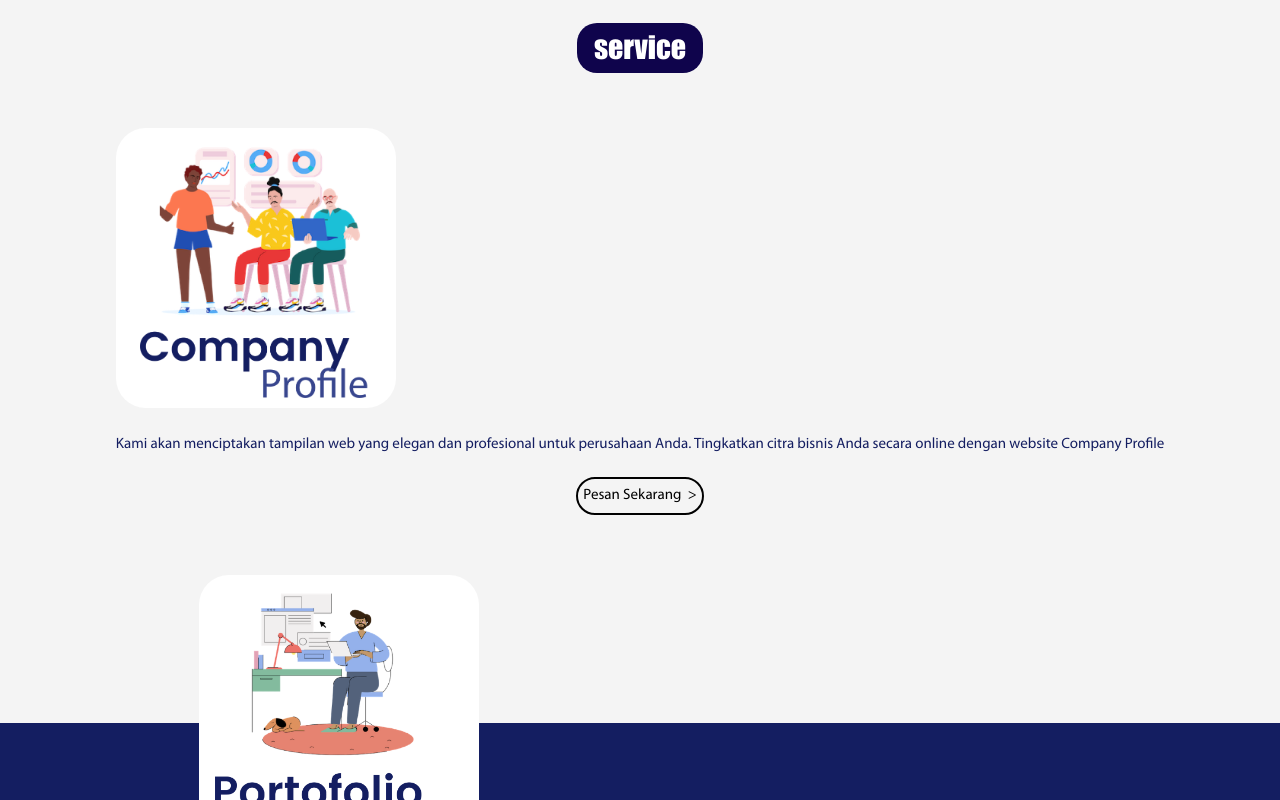
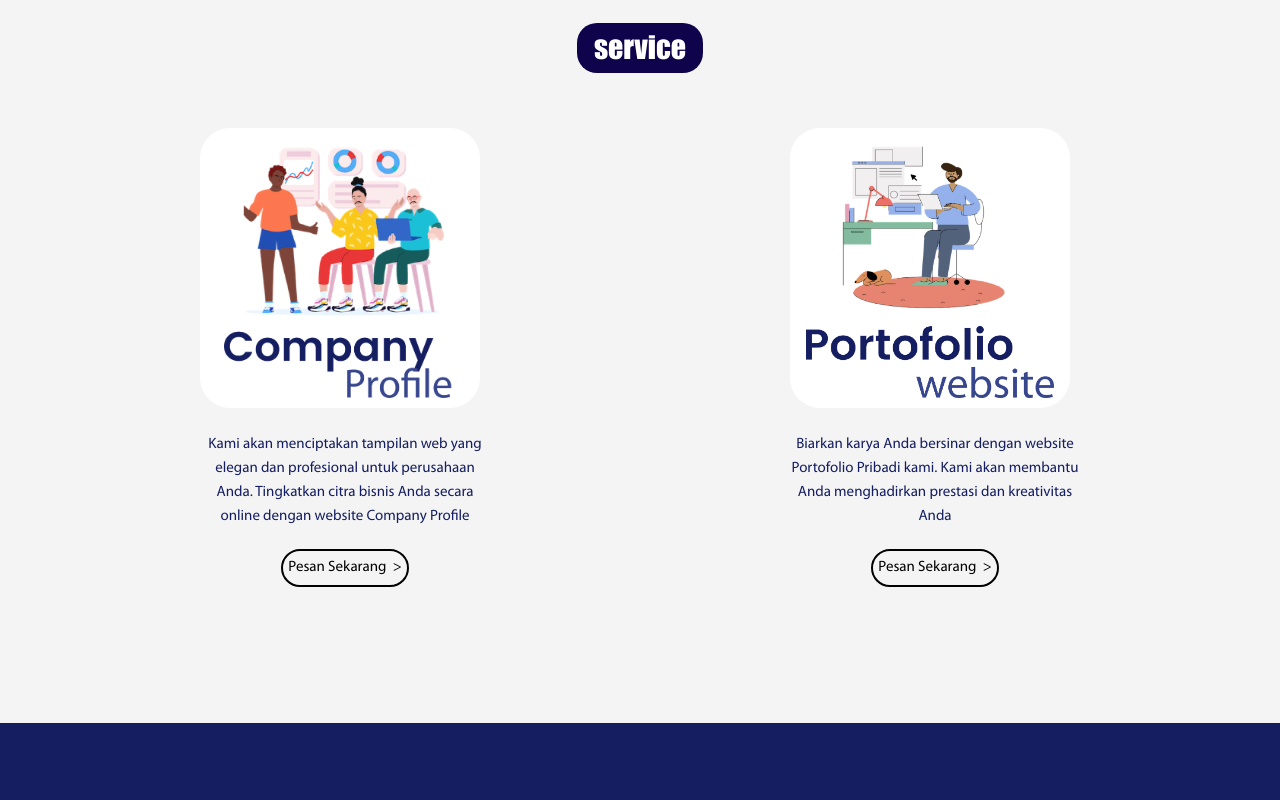
Before and after one commit to SalvianAF/proto-web, a Next.js app: page / in a window 1280 px wide. Shown: the part 1580-2380 px from the top of the page. Built offline with nearby package versions, Linux system fonts and the light colour scheme; a web font is replaced by a local one.

Commit message:
fix minor

```diff
--- a/components/card.module.css
+++ b/components/card.module.css
@@ -1,5 +1,6 @@
 .card{
     width: fit-content;
+    max-width: 300px;
     justify-content: center;
     height: auto;
     padding: 5px;
```
